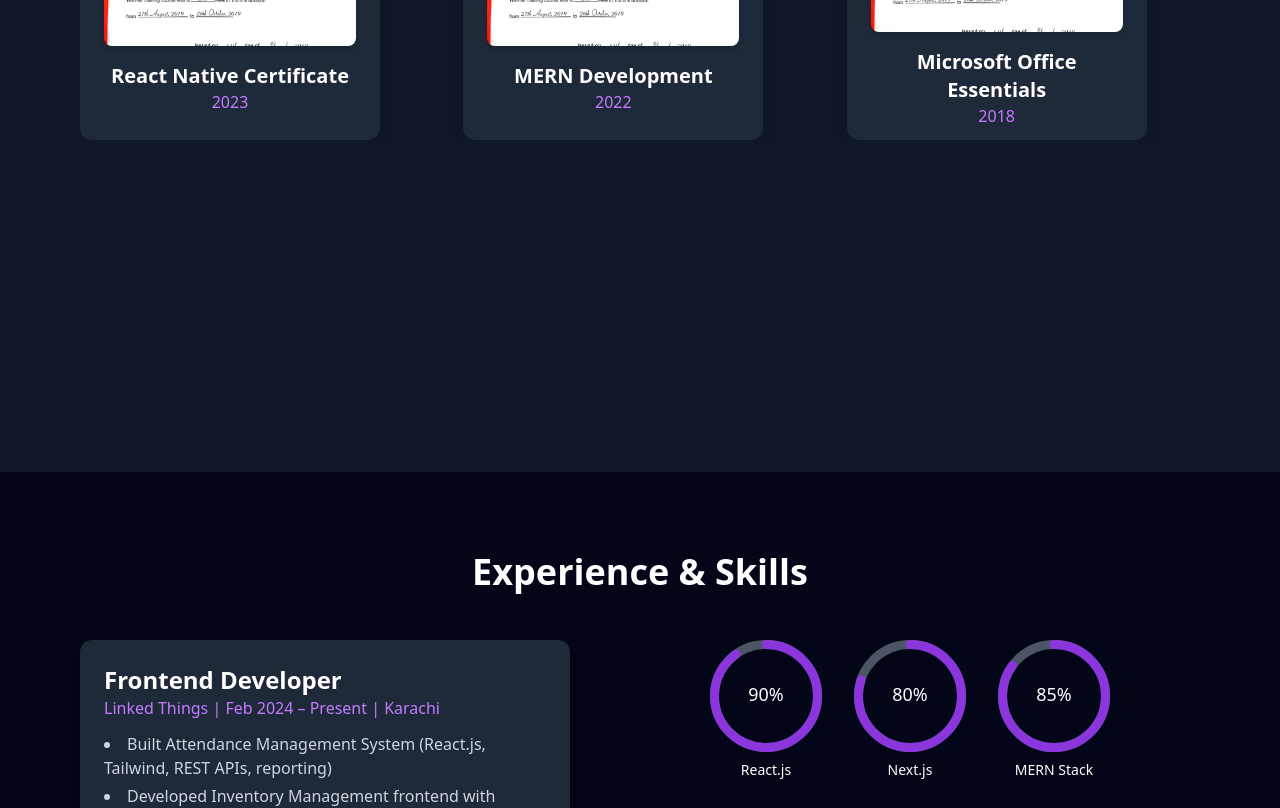
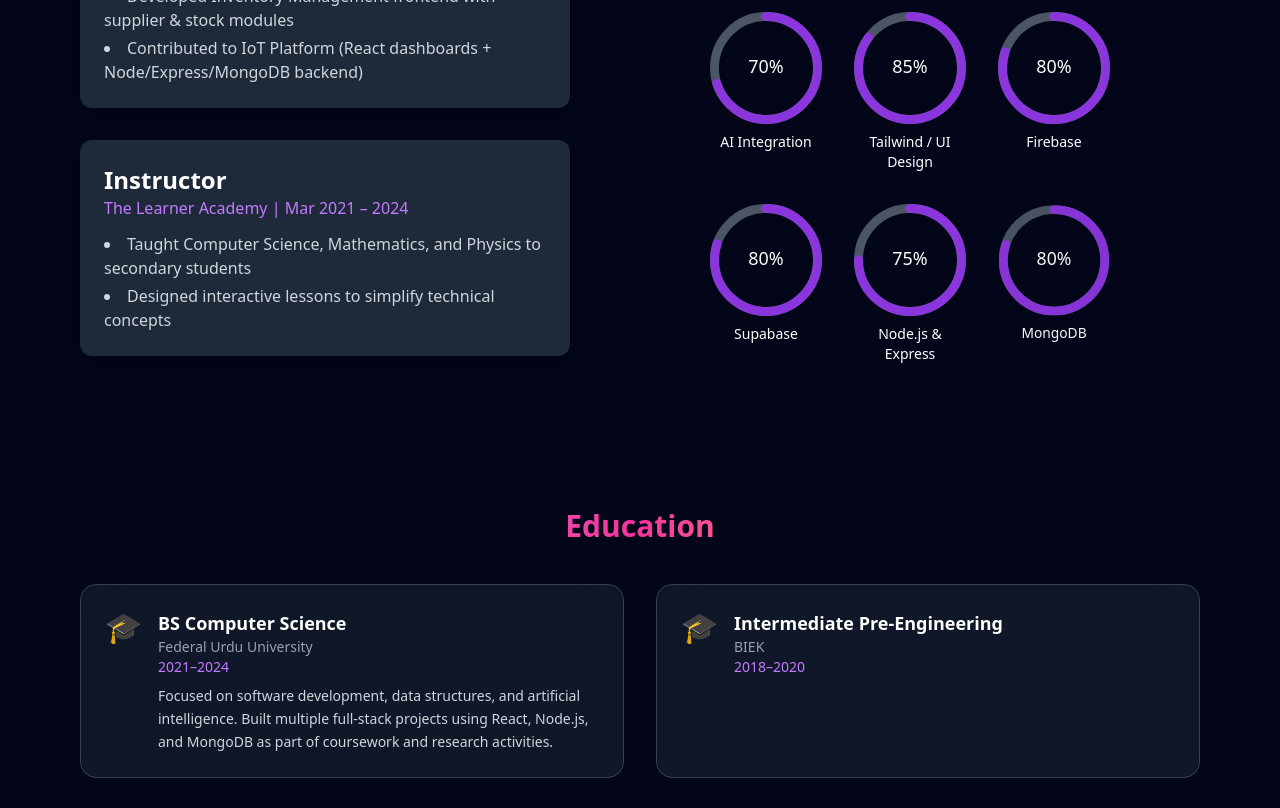
Before and after one commit to HK-Ibrahim92/PORTFOLIO, a Next.js app: page / in a window 1280 px wide. Shown: the part 1440-2248 px from the top of the page. Built offline with nearby package versions, Linux system fonts and the light colour scheme.

Commit message:
working on add skills and experience

```diff
--- a/app/page.jsx
+++ b/app/page.jsx
@@ -54,7 +54,7 @@ export default function Home() {
           transition={{ duration: 1 }}
         >
           <TechStackSection />
-          <CertificatesSection />
+          {/* <CertificatesSection /> */}
           <Experience />
           <ProjectsSection />
           <ContactSection />
--- a/components/Experience.jsx
+++ b/components/Experience.jsx
@@ -136,9 +136,16 @@ export default function ExperienceSection() {
             <span className="text-3xl">🎓</span>
           </div>
           <div>
-            <h4 className="text-lg font-semibold text-white">{edu.title}</h4>
-            <p className="text-sm text-gray-400">{edu.institution}</p>
-            <p className="text-sm text-purple-400">{edu.year}</p>
+          <h4 className="text-lg font-semibold text-white">{edu.degree}</h4>
+        <p className="text-sm text-gray-400">{edu.institution}</p>
+        <p className="text-sm text-purple-400">{edu.year}</p>
+
+        {/* Description only if exists */}
+        {edu.description && (
+          <p className="text-sm text-gray-300 mt-2 leading-relaxed">
+            {edu.description}
+          </p>
+        )}
           </div>
         </div>
       </motion.div>
--- a/public/data/education.js
+++ b/public/data/education.js
@@ -1,8 +1,10 @@
-export   const education = [
+export const education = [
   {
     degree: "BS Computer Science",
     institution: "Federal Urdu University",
     year: "2021–2024",
+    description:
+      "Focused on software development, data structures, and artificial intelligence. Built multiple full-stack projects using React, Node.js, and MongoDB as part of coursework and research activities.",
   },
   {
     degree: "Intermediate Pre-Engineering",
@@ -14,4 +16,4 @@ export   const education = [
     institution: "BSEK",
     year: "2017",
   },
-  ];
+]
--- a/public/data/skills.js
+++ b/public/data/skills.js
@@ -4,6 +4,8 @@ export const skills = [
     { name: "MERN Stack", level: 85 },
     { name: "AI Integration", level: 70 },
     { name: "Tailwind / UI Design", level: 85 },
+    { name: "Firebase", level: 80 },
+    { name: "Supabase", level: 80 },
     { name: "Node.js & Express", level: 75 },
     { name: "MongoDB", level: 80 },
   ];
```
Lines whose indentation alone changed are shown as unchanged.
